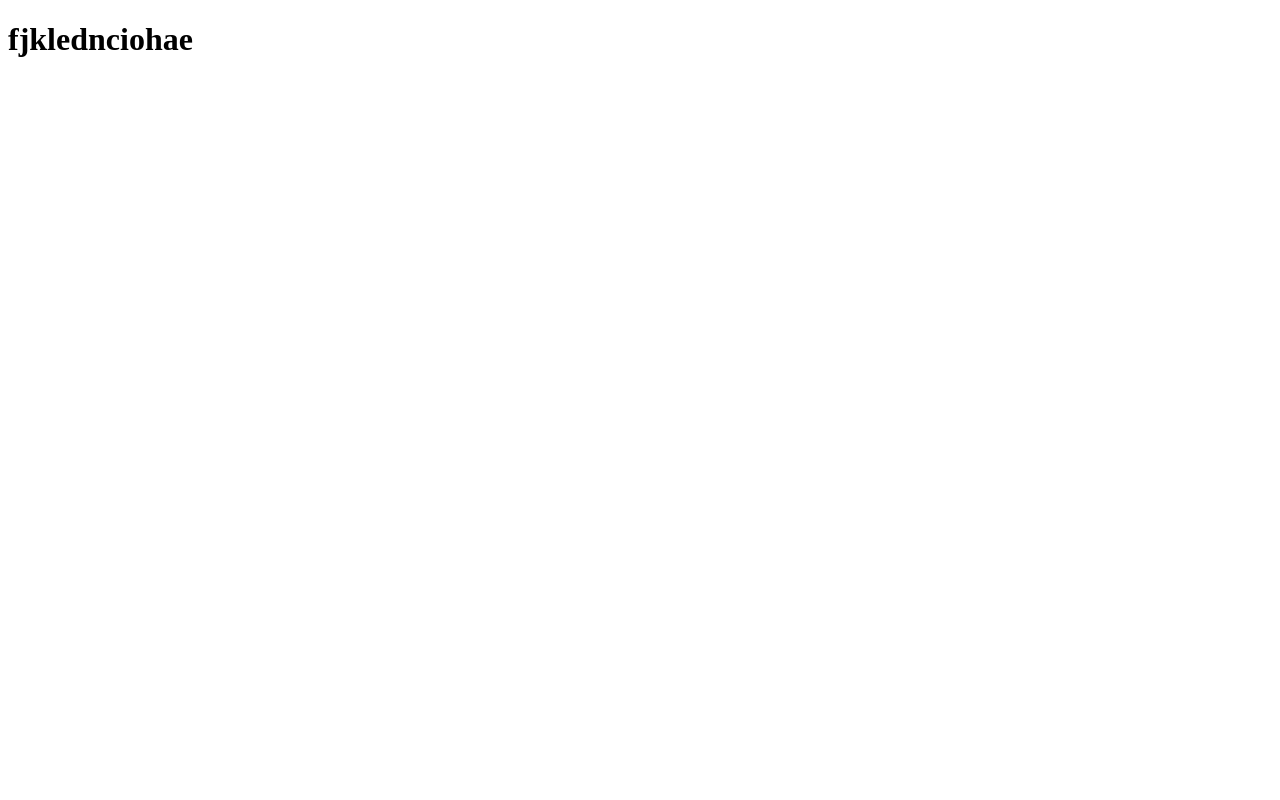
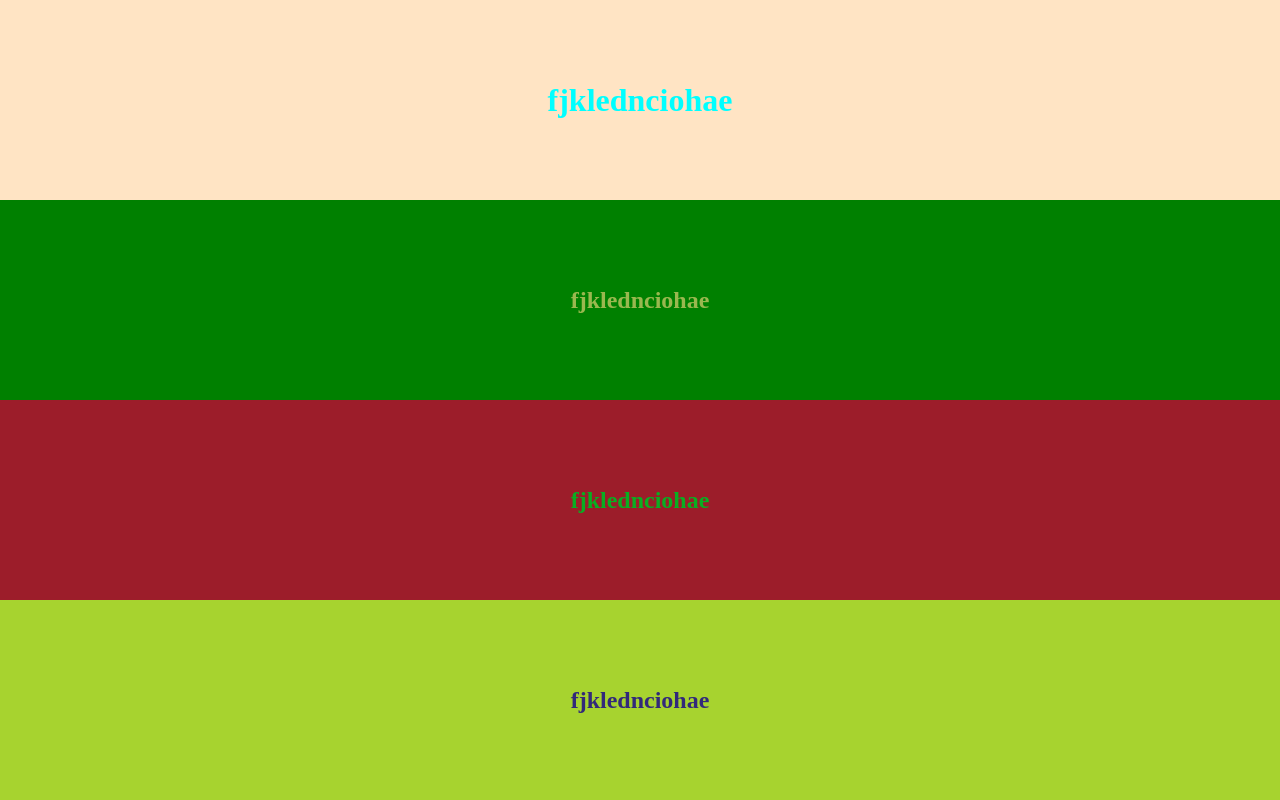
Before and after one commit to Alihan111/footer, a plain HTML site: page index.html in a window 1280 px wide. Drawn offline with Linux system fonts and the light colour scheme.

Commit message:
add box and color

```diff
--- a/index.html
+++ b/index.html
@@ -4,10 +4,22 @@
     <meta charset="UTF-8">
     <meta name="viewport" content="width=device-width, initial-scale=1.0">
     <title>Document</title>
+    <link rel="stylesheet" href="style.css">
 </head>
 <body>
     <header>
-        <h1>fjklednciohae</h1>
+        <div class="box">
+            <h1>fjklednciohae</h1>
+        </div>
+        <div class="box1">
+            <h2>fjklednciohae</h2>
+        </div>
+        <div class="box2">
+            <h2>fjklednciohae</h2>
+        </div>
+        <div class="box3">
+            <h2>fjklednciohae</h2>
+        </div>
 </header>
 </body>
 </html>
--- a/style.css
+++ b/style.css
@@ -3,3 +3,67 @@
     padding: 0;
     box-sizing: border-box;
 }
+.box{
+    height: 200px;
+    width: 0 auto;
+    background-color: bisque;
+    display: flex;
+    justify-content: center;
+    align-items: center;
+}
+h1 {
+    font-size: 20x;
+    font-weight: 100px;
+    color: aqua;
+    display: flex;
+
+
+}
+.box1{
+    height: 200px;
+    width: 0 auto;
+    background-color: green;
+    display: flex;
+    justify-content: center;
+    align-items: center;
+}
+.box1 h2 {
+    font-size: 20x;
+    font-weight: 100px;
+    color: rgb(154, 184, 79);
+    display: flex;
+
+
+}
+.box2{
+    height: 200px;
+    width: 0 auto;
+    background-color: rgb(156, 29, 42);
+    display: flex;
+    justify-content: center;
+    align-items: center;
+}
+.box2 h2 {
+    font-size: 20x;
+    font-weight: 100px;
+    color: rgb(9, 174, 34);
+    display: flex;
+
+
+}
+.box3{
+    height: 200px;
+    width: 0 auto;
+    background-color: rgb(167, 211, 47);
+    display: flex;
+    justify-content: center;
+    align-items: center;
+}
+.box3 h2 {
+    font-size: 20x;
+    font-weight: 100px;
+    color: rgb(50, 41, 122);
+    display: flex;
+
+
+}
```
